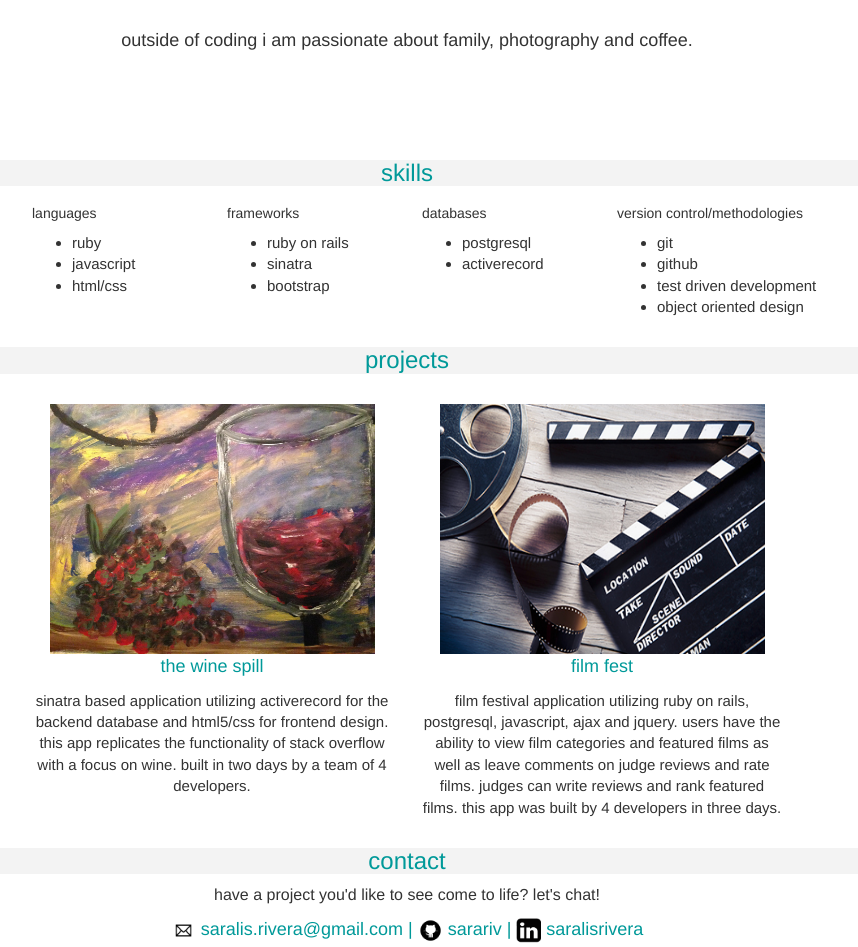
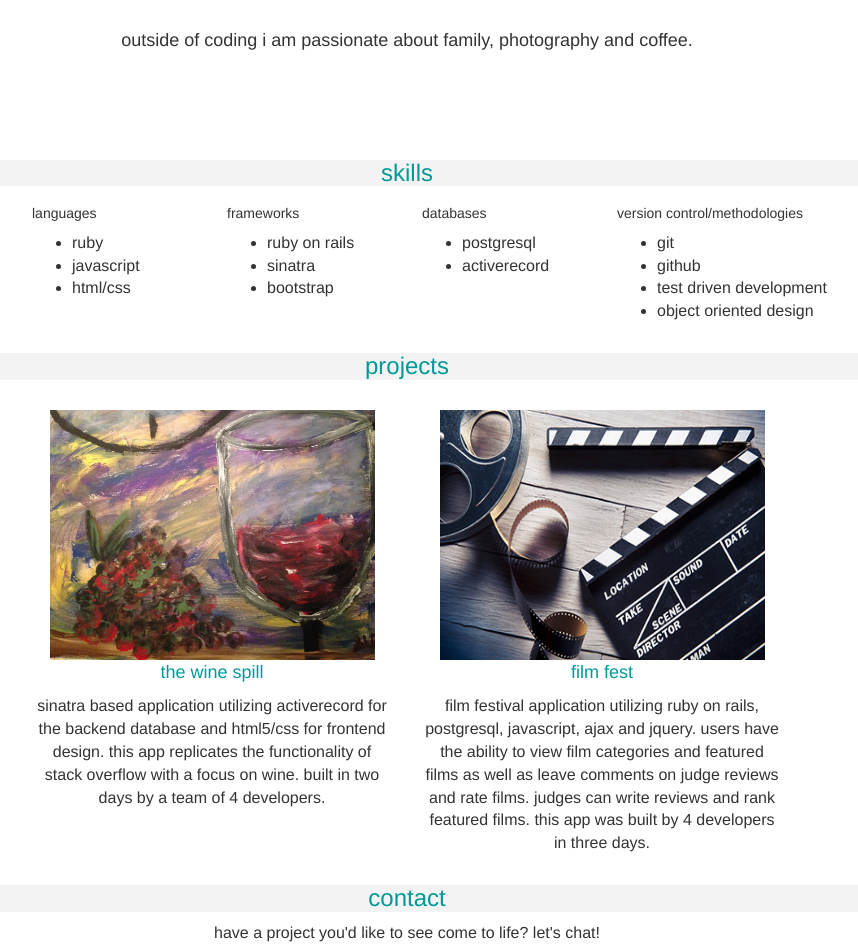
Before and after one commit to saralis/sarariv.github.io, a PHP site: page / in a window 1280 px wide. Shown: the part 803-1750 px from the top of the page, without its empty margins (233-1091 px from the left). Run offline with PHP 8.4, Linux system fonts and the light colour scheme.

Commit message:
change font size

```diff
--- a/stylesheets/default.css
+++ b/stylesheets/default.css
@@ -85,7 +85,7 @@ footer {
 }
 
 .skills-container {
-  font-size: 15px;
+  font-size: 16px;
 }
 
 .project-title {
@@ -93,5 +93,5 @@ footer {
 }
 
 .project-description {
-  font-size: 15px;
+  font-size: 16px;
 }
```
